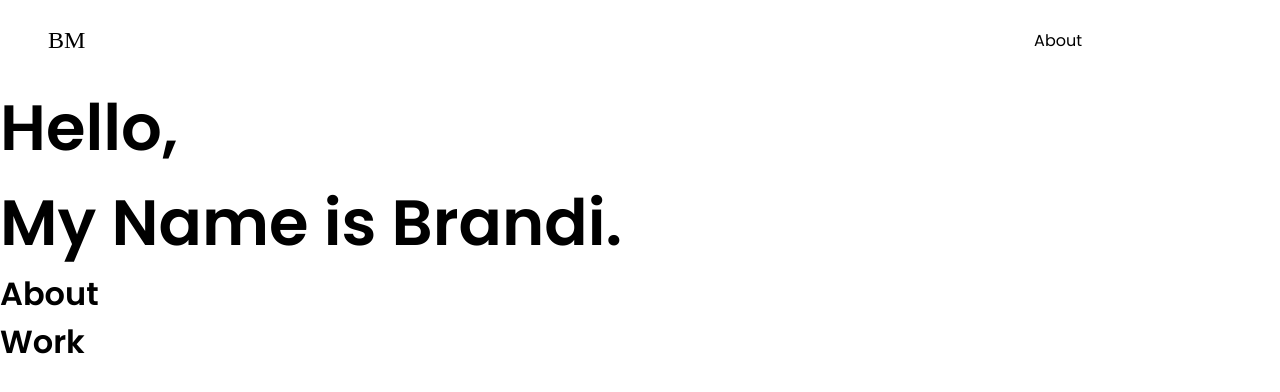
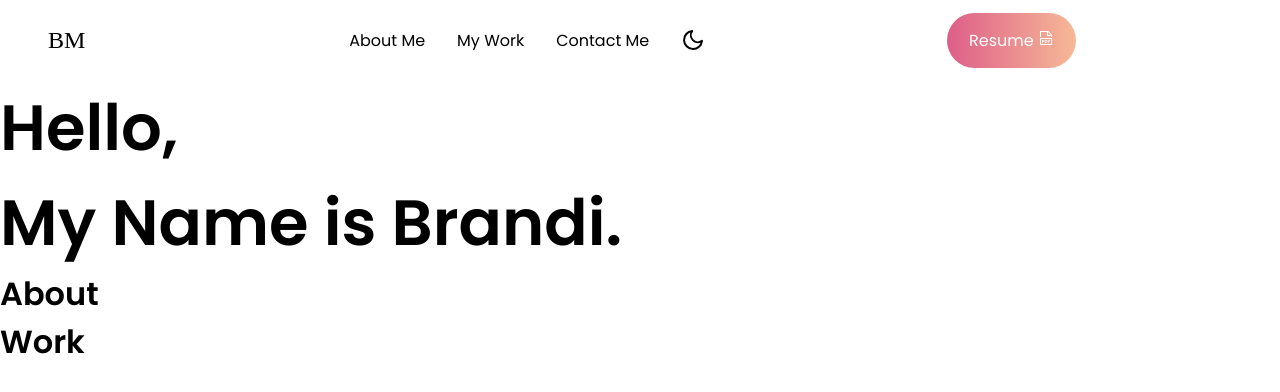
Before and after one commit to Murrmaid4/react-portfolio2.0, a React (Create React App) app: page / in a window 1280 px wide. Shown: the top 392 px of the page. Built offline with nearby package versions, Linux system fonts and the light colour scheme; a web font is replaced by a local one.

Commit message:
updated navbar, added links to sections and resume btn, no functionality yet

```diff
--- a/src/App.css
+++ b/src/App.css
@@ -1,5 +1,3 @@
-
-
 *{
   box-sizing: border-box;
   padding: 0;
--- a/src/components/Intro/Intro.js
+++ b/src/components/Intro/Intro.js
@@ -2,6 +2,7 @@ import styled from 'styled-components'
 
 export const Wrapper = styled.div`
 width: 100%;
+
 
 `
 
--- a/src/components/Navbar/NavbarEl.js
+++ b/src/components/Navbar/NavbarEl.js
@@ -1,13 +1,13 @@
 import styled from "styled-components";
 import { Link as LinkR } from "react-router-dom";
-import {Link as LinkS } from 'react-scroll'
+import { Link as LinkS } from "react-scroll";
 
 export const Nav = styled.nav`
   background: #ffffff00;
   height: 80px;
   display: flex;
   align-items: center;
-  justify-content: flex-start;
+
   font-size: 1rem;
   position: sticky;
   top: 0;
@@ -61,17 +61,14 @@ export const NavMenu = styled.ul`
   text-align: center;
   margin-right: -22px;
 
-
   @media screen and (max-width: 768px) {
     display: none;
-
   }
 `;
 
-
 export const NavItem = styled.li`
-height:80px;
-`
+  height: 80px;
+`;
 
 export const NavLinks = styled(LinkS)`
   color: #000;
@@ -81,6 +78,49 @@ text-decoration: none;
   padding: 0 1rem;
   height: 100%;
   cursor: pointer;
+`;
+
+export const ThemeToggle = styled.button`
+  align-items: center;
+  background-color: #ffffff00;
+  border: none;
+  cursor: pointer;
+  display: flex;
+  font-size: 1.5rem;
+  height: 100%;
+  padding: 0 1rem;
+`;
+
+export const ResumeBtn = styled.nav`
+display: flex;
+align-items: center;
 
 
+
+@media screen and (max-width: 768px) {
+    display: none;
+}
 `
+
+export const ResumeDwnld = styled(LinkR)`
+
+border-radius: 50px;
+background-image: linear-gradient(to right, #DD5E89 0%, #F7BB97 51%, #DD5E89 100%);
+background-size: 200% auto;
+color: #fff;
+white-space: nowrap;
+padding: 15px 22px;
+font-size: 16px;
+outline: none;
+border: none;
+cursor: pointer;
+transition: all 0.3s cubic-bezier(.25,.8,.25,1);
+text-decoration: none;
+
+&:hover{
+    transition: all 0.3s ease-in-out;
+    background-position: right center;
+    box-shadow: 0 10px 20px rgba(0,0,0,0.19), 0 6px 6px rgba(0,0,0,0.23);
+    margin: 8px 10px 12px;
+}
+`
--- a/src/components/Navbar/index.js
+++ b/src/components/Navbar/index.js
@@ -1,6 +1,8 @@
 import React from "react";
 import {FaBars} from 'react-icons/fa'
-import { Nav, NavbarContainer, NavLogo, MobileIcon, NavMenu, NavItem, NavLinks } from "./NavbarEl.js";
+import {FiMoon} from 'react-icons/fi'
+import { VscFilePdf } from "react-icons/vsc";
+import { Nav, NavbarContainer, NavLogo, MobileIcon, NavMenu, NavItem, NavLinks,ThemeToggle, ResumeBtn, ResumeDwnld } from "./NavbarEl.js";
 
 const Header = () => {
   return (
@@ -13,9 +15,25 @@ const Header = () => {
           </MobileIcon>
           <NavMenu>
             <NavItem>
-              <NavLinks to="about">About</NavLinks>
+              <NavLinks to="about">About Me</NavLinks>
+            </NavItem>
+            <NavItem>
+              <NavLinks to="Work">My Work</NavLinks>
+            </NavItem>
+            <NavItem>
+              <NavLinks to="Contact">Contact Me</NavLinks>
+            </NavItem>
+            <NavItem>
+            <ThemeToggle>
+                  <FiMoon/>
+              </ThemeToggle>
             </NavItem>
           </NavMenu>
+          <ResumeBtn>
+              <ResumeDwnld>
+              Resume <VscFilePdf />
+              </ResumeDwnld>
+          </ResumeBtn>
         </NavbarContainer>
       </Nav>
     </>
--- a/src/config/theme.js
+++ b/src/config/theme.js
@@ -1,6 +1,6 @@
 export const lightTheme = {
-    body: '#fff',
-    fontColor: '#000'
+    body: 'hsl(340, 61%, 69%)',
+    fontColor: '#fff'
 }
 
 export const darkTheme = {
```
Lines whose indentation alone changed are shown as unchanged.
